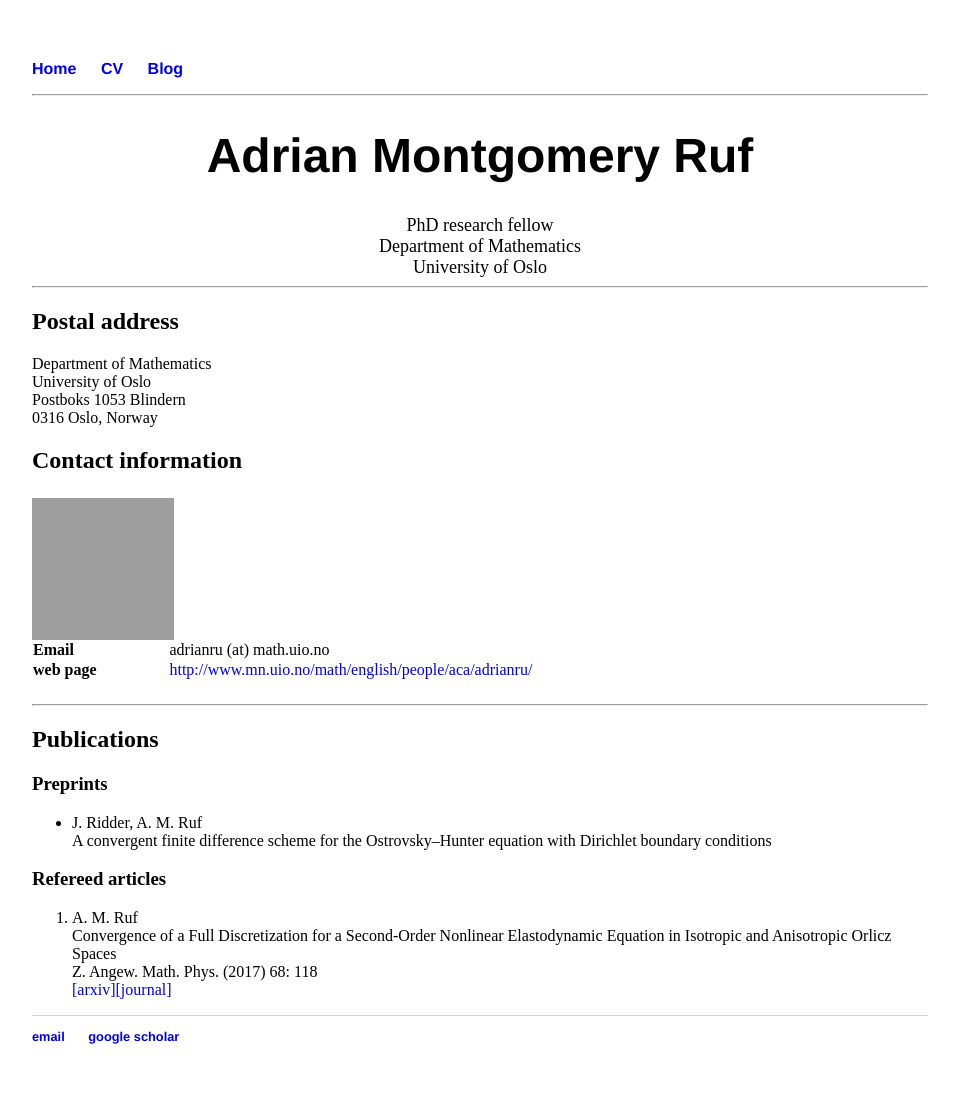
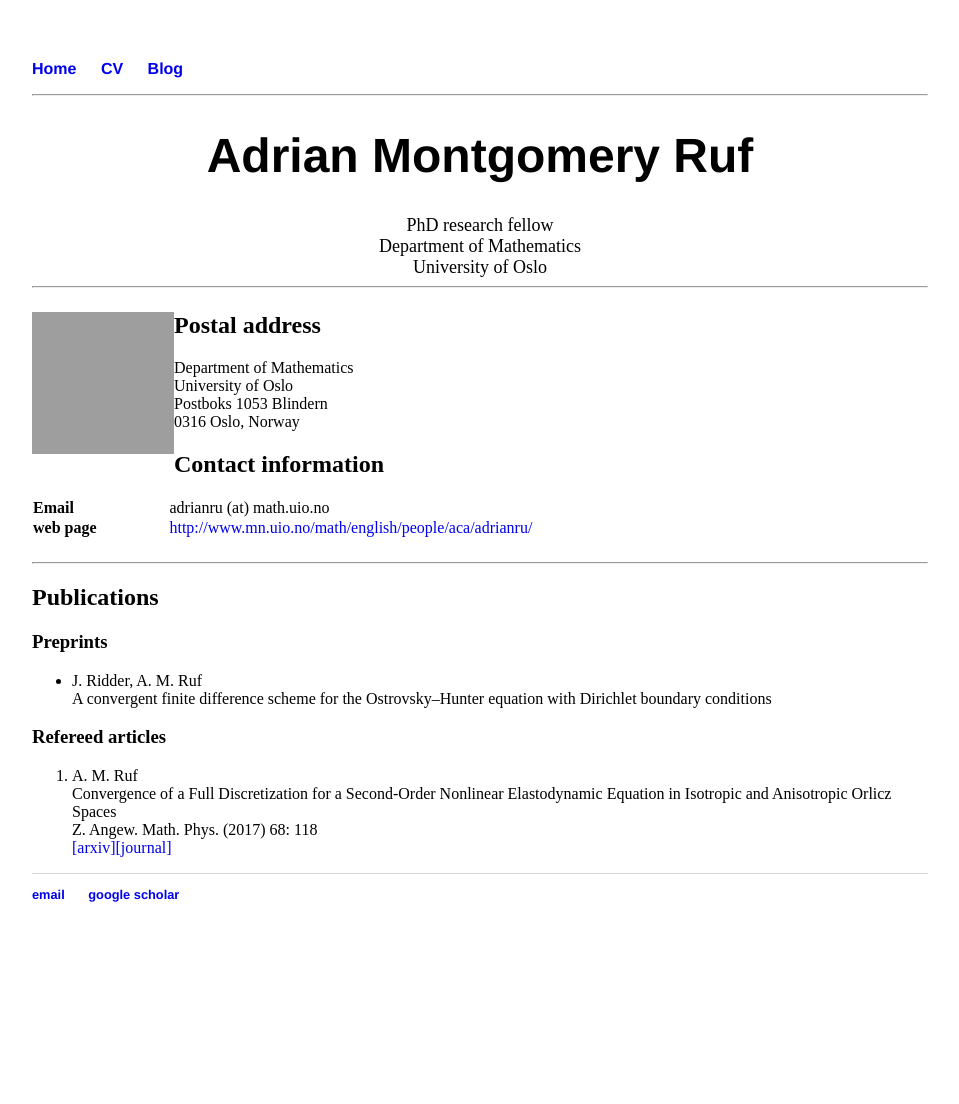
Before and after one commit to adrianmruf/adrianmruf.github.io, a Jekyll site: the page built from index.html, in a window 1280 px wide. Shown: the whole page, without its empty margins (160-1119 px from the left). Built offline with Jekyll 4.4.1, drawn with Linux system fonts in a browser that asks for light colours; after the commit the page ends 962 px from its top, so only the background shows below that; grey boxes are pictures that could not be loaded.

Commit message:
Update index.html

```diff
--- a/index.html
+++ b/index.html
@@ -12,6 +12,7 @@ title: Adrian Montgomery Ruf
 	</div>
 
 	<hr />
+<p><img src="adrianru_2.jpg" alt="Press photo" style="float:left;width:142px;height:142px;">
 	<h2>Postal address</h2>
 	Department of Mathematics<br>
 	University of Oslo<br>
@@ -19,7 +20,7 @@ title: Adrian Montgomery Ruf
 	0316 Oslo, Norway
 	<h2>Contact information</h2>
 
-<p><img src="adrianru_2.jpg" alt="Press photo" style="float:left;width:142px;height:142px;">
+
 <style>
 table, th, td {
     border-collapse: collapse;
```
